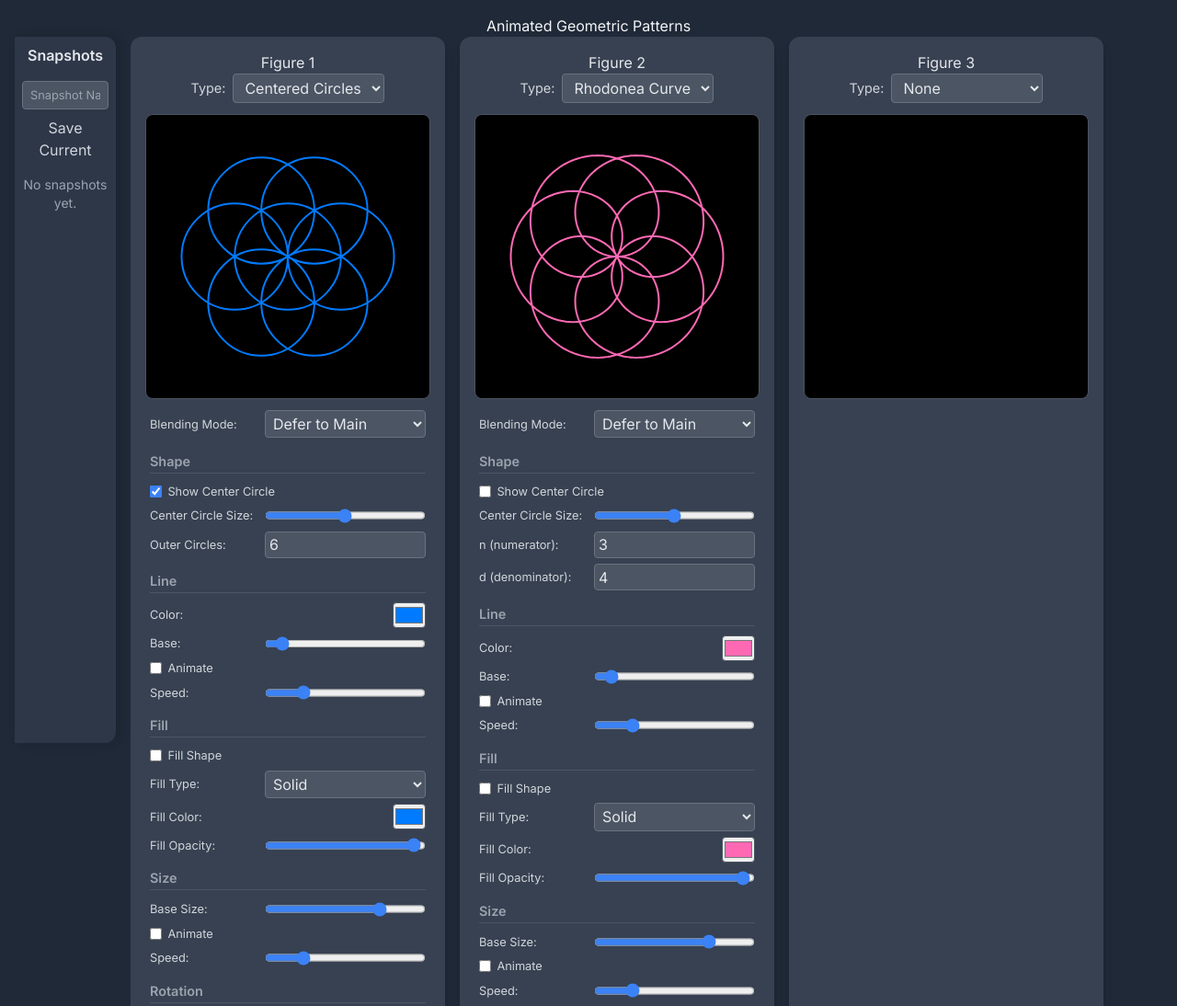
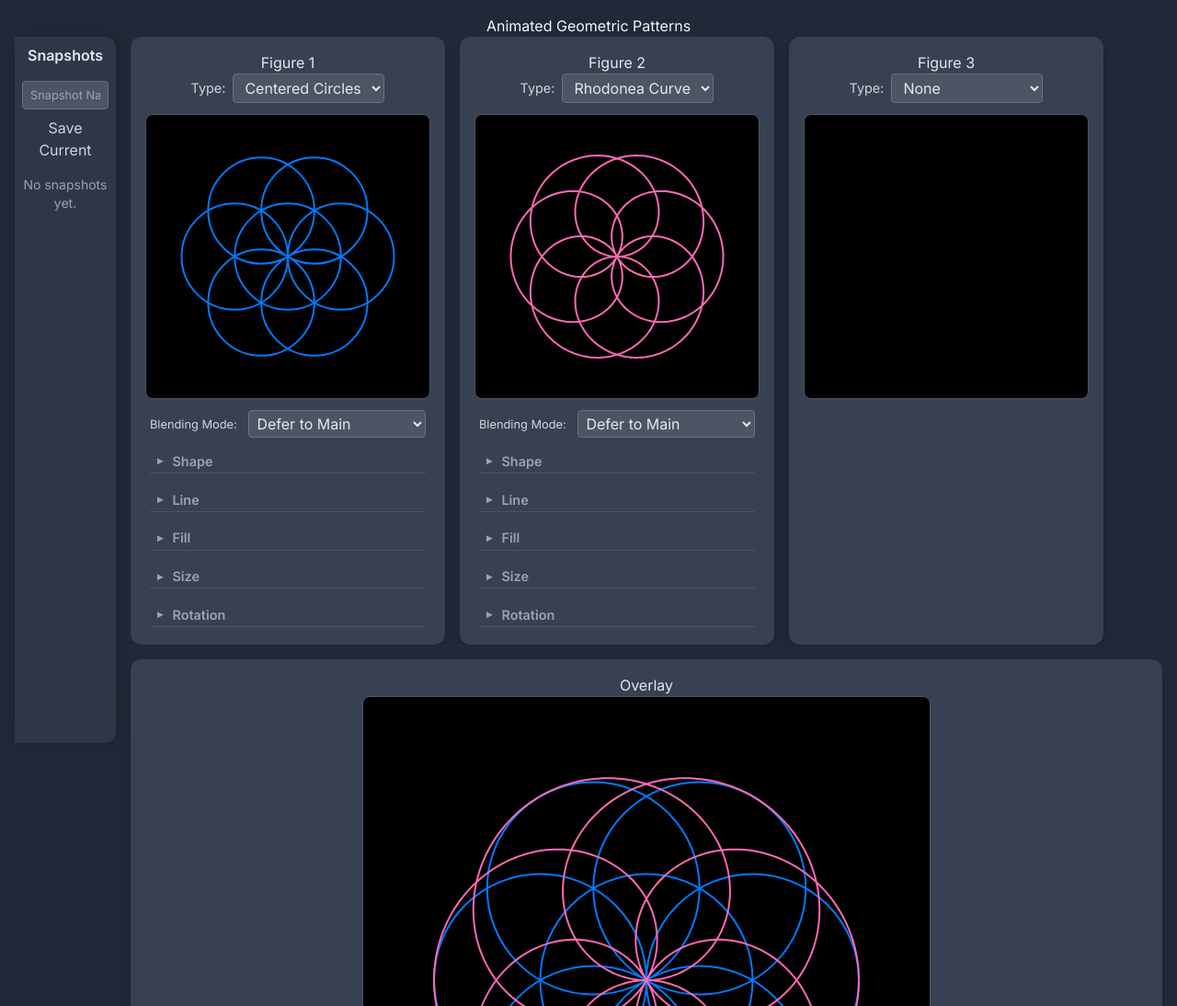
Before and after one commit to GreggHelt2/genometry-synthesizer, a plain HTML site: page prototypes/Radial_Genometry_Explorer.html in a window 1280 px wide. Shown: the top 1094 px of the page at 92% size. Drawn offline with nearby package versions, Linux system fonts and the light colour scheme.

Commit message:
Adding more features.........

```diff
--- a/prototypes/Radial_Genometry_Explorer.html
+++ b/prototypes/Radial_Genometry_Explorer.html
@@ -259,7 +259,7 @@
         .controls input[type="checkbox"] {
              accent-color: #3b82f6;
         }
-        .controls h4 {
+        .controls .accordion-header { /* Modified for accordion trigger */
             grid-column: span 2;
             font-size: 0.9rem;
             font-weight: 600;
@@ -268,7 +268,43 @@
             margin-bottom: 0.2rem;
             border-bottom: 1px solid #4b5563;
             padding-bottom: 0.1rem;
-        }
+            cursor: pointer;
+            transition: background-color 0.2s;
+            position: relative; /* For arrow positioning */
+            padding-left: 1.7em; /* Space for arrow */
+            user-select: none; /* Prevent text selection on click */
+        }
+        .controls .accordion-header::before {
+            content: '►'; /* Collapsed state arrow */
+            position: absolute;
+            left: 0.5em;
+            top: 50%;
+            transform: translateY(-50%);
+            transition: transform 0.2s ease-in-out;
+            font-size: 0.8em;
+        }
+        .controls .accordion-header.active::before {
+            content: '▼'; /* Expanded state arrow */
+        }
+        .controls .accordion-header:hover {
+             background-color: #4b5563; /* Tailwind gray-600 for hover */
+        }
+
+        .accordion-content {
+            display: none; /* Initially hidden */
+            grid-column: span 2; /* Span across both columns of the parent .controls grid */
+            /* The grid properties for children are now set directly on this panel */
+            grid-template-columns: auto 1fr;
+            gap: 0.4rem 0.8rem;
+            align-items: center;
+            width: 100%;
+            padding-top: 0.5rem;
+        }
+        .accordion-content.active {
+            display: grid; /* Show with grid layout */
+        }
+
+
         .slider-value-wrapper {
             position: relative;
             width: 100%;
@@ -692,9 +728,12 @@
             return button;
         }
 
-        function createSubheading(text) {
+        function createSubheading(text, isAccordionHeader = false) { // Added isAccordionHeader flag
             const h4 = document.createElement('h4');
             h4.textContent = text;
+            if (isAccordionHeader) {
+                h4.classList.add('accordion-header');
+            }
             return h4;
         }
 
@@ -727,50 +766,80 @@
 
             if (figureType === 'none' || !params) return;
 
+            // Helper function to create an accordion section
+            function createAccordionSection(title, controlsArray, isInitiallyOpen = false) {
+                const header = createSubheading(title, true); // Add class for accordion header
+                const panel = document.createElement('div');
+                panel.className = 'accordion-content';
+                if (isInitiallyOpen) {
+                    header.classList.add('active');
+                    panel.classList.add('active');
+                }
+
+                controlsArray.forEach(controlWrapper => {
+                    if (controlWrapper.label && controlWrapper.id) {
+                         panel.appendChild(createLabel(controlWrapper.id, controlWrapper.label));
+                         panel.appendChild(controlWrapper.element);
+                    } else {
+                        if (controlWrapper.element.classList.contains('checkbox-container') || controlWrapper.element.tagName === 'BUTTON' || controlWrapper.element.id.includes('choosePresetContainer')) {
+                             controlWrapper.element.style.gridColumn = 'span 2';
+                        }
+                        panel.appendChild(controlWrapper.element);
+                    }
+                });
+
+                header.addEventListener('click', () => {
+                    header.classList.toggle('active');
+                    panel.classList.toggle('active');
+
+                    if (panel.classList.contains('active')) {
+                        panel.querySelectorAll('input[type="range"]').forEach(slider => {
+                            updateSliderOutputPosition(slider);
+                        });
+                    }
+                });
+                controlsDiv.appendChild(header);
+                controlsDiv.appendChild(panel);
+            }
+
             // Blending Mode (Top-level general setting for the figure)
             controlsDiv.appendChild(createLabel(`figure${figureIndex+1}-blendingMode`, 'Blending Mode:'));
             controlsDiv.appendChild(createSelect(`figure${figureIndex+1}-blendingMode`, blendingModeOptions, params.blendingMode));
 
             // --- Shape Section ---
-            controlsDiv.appendChild(createSubheading('Shape')); // RENAMED
+            const shapeControlsArray = [];
             if (figureType === 'centeredCircles' || figureType === 'rhodoneaCurve') {
-                 controlsDiv.appendChild(createCheckbox(`figure${figureIndex+1}-toggleCenterCircle`, 'Show Center Circle', params.showCenterCircle));
-                 controlsDiv.appendChild(createLabel(`figure${figureIndex+1}-centerRadiusPercent`, 'Center Circle Size:'));
-                 controlsDiv.appendChild(createRangeInput(`figure${figureIndex+1}-centerRadiusPercent`, 0, 100, params.centerRadiusPercent, 1));
+                shapeControlsArray.push({ element: createCheckbox(`figure${figureIndex+1}-toggleCenterCircle`, 'Show Center Circle', params.showCenterCircle) });
+                shapeControlsArray.push({ label: `figure${figureIndex+1}-centerRadiusPercent`, id: `figure${figureIndex+1}-centerRadiusPercent`, element: createRangeInput(`figure${figureIndex+1}-centerRadiusPercent`, 0, 100, params.centerRadiusPercent, 1) });
             }
             if (figureType === 'centeredCircles') {
-                controlsDiv.appendChild(createLabel(`figure${figureIndex+1}-numOuterCircles`, 'Outer Circles:'));
-                controlsDiv.appendChild(createNumberInput(`figure${figureIndex+1}-numOuterCircles`, 2, 24, params.numOuterCircles, 1));
+                shapeControlsArray.push({ label: `figure${figureIndex+1}-numOuterCircles`, id: `figure${figureIndex+1}-numOuterCircles`, element: createNumberInput(`figure${figureIndex+1}-numOuterCircles`, 2, 24, params.numOuterCircles, 1) });
             } else if (figureType === 'rhodoneaCurve') {
-                controlsDiv.appendChild(createLabel(`figure${figureIndex+1}-n`, 'n (numerator):'));
-                controlsDiv.appendChild(createNumberInput(`figure${figureIndex+1}-n`, 1, 100, params.n, 1));
-                controlsDiv.appendChild(createLabel(`figure${figureIndex+1}-d`, 'd (denominator):'));
-                controlsDiv.appendChild(createNumberInput(`figure${figureIndex+1}-d`, 1, 100, params.d, 1));
+                shapeControlsArray.push({ label: `figure${figureIndex+1}-n`, id: `figure${figureIndex+1}-n`, element: createNumberInput(`figure${figureIndex+1}-n`, 1, 100, params.n, 1) });
+                shapeControlsArray.push({ label: `figure${figureIndex+1}-d`, id: `figure${figureIndex+1}-d`, element: createNumberInput(`figure${figureIndex+1}-d`, 1, 100, params.d, 1) });
             } else if (figureType === 'epitrochoid' || figureType === 'hypotrochoid') {
-                controlsDiv.appendChild(createLabel(`figure${figureIndex+1}-R`, 'R (Fixed Circle):'));
-                controlsDiv.appendChild(createRangeInput(`figure${figureIndex+1}-R`, 1, 100, params.R, 1));
-                controlsDiv.appendChild(createLabel(`figure${figureIndex+1}-r`, 'r (Rolling Circle):'));
-                controlsDiv.appendChild(createRangeInput(`figure${figureIndex+1}-r`, 1, 100, params.r, 1));
-                controlsDiv.appendChild(createLabel(`figure${figureIndex+1}-d_param`, 'd (Distance):'));
-                controlsDiv.appendChild(createRangeInput(`figure${figureIndex+1}-d_param`, 1, 150, params.d_param, 1));
-            }
+                shapeControlsArray.push({ label: `figure${figureIndex+1}-R`, id: `figure${figureIndex+1}-R`, element: createRangeInput(`figure${figureIndex+1}-R`, 1, 100, params.R, 1) });
+                shapeControlsArray.push({ label: `figure${figureIndex+1}-r`, id: `figure${figureIndex+1}-r`, element: createRangeInput(`figure${figureIndex+1}-r`, 1, 100, params.r, 1) });
+                shapeControlsArray.push({ label: `figure${figureIndex+1}-d_param`, id: `figure${figureIndex+1}-d_param`, element: createRangeInput(`figure${figureIndex+1}-d_param`, 1, 150, params.d_param, 1) });
+            }
+            if (shapeControlsArray.length > 0) createAccordionSection('Shape', shapeControlsArray);
+
 
             // --- Line Section ---
-            controlsDiv.appendChild(createSubheading('Line')); // RENAMED
-            controlsDiv.appendChild(createLabel(`figure${figureIndex+1}-color`, 'Color:')); // MOVED HERE
-            controlsDiv.appendChild(createColorInput(`figure${figureIndex+1}-color`, params.color)); // MOVED HERE
-            controlsDiv.appendChild(createLabel(`figure${figureIndex+1}-baseLineWidth`, 'Base:'));
-            controlsDiv.appendChild(createRangeInput(`figure${figureIndex+1}-baseLineWidth`, 0.5, 40, params.baseLineWidth, 0.1));
-            controlsDiv.appendChild(createCheckbox(`figure${figureIndex+1}-animateLineWidth`, 'Animate', params.animateLineWidth));
-            controlsDiv.appendChild(createLabel(`figure${figureIndex+1}-lineWidthAnimationSpeed`, 'Speed:'));
-            controlsDiv.appendChild(createRangeInput(`figure${figureIndex+1}-lineWidthAnimationSpeed`, 0.01, 1, params.lineWidthAnimationSpeed, 0.01));
+            const lineControlsArray = [
+                { label: `figure${figureIndex+1}-color`, id: `figure${figureIndex+1}-color`, element: createColorInput(`figure${figureIndex+1}-color`, params.color) },
+                { label: `figure${figureIndex+1}-baseLineWidth`, id: `figure${figureIndex+1}-baseLineWidth`, element: createRangeInput(`figure${figureIndex+1}-baseLineWidth`, 0.5, 40, params.baseLineWidth, 0.1) },
+                { element: createCheckbox(`figure${figureIndex+1}-animateLineWidth`, 'Animate', params.animateLineWidth) },
+                { label: `figure${figureIndex+1}-lineWidthAnimationSpeed`, id: `figure${figureIndex+1}-lineWidthAnimationSpeed`, element: createRangeInput(`figure${figureIndex+1}-lineWidthAnimationSpeed`, 0.01, 1, params.lineWidthAnimationSpeed, 0.01) }
+            ];
+            createAccordionSection('Line', lineControlsArray);
 
             // --- Fill Section ---
             if (figureType === 'rhodoneaCurve' || figureType === 'epitrochoid' || figureType === 'hypotrochoid' || figureType === 'centeredCircles') {
-                controlsDiv.appendChild(createSubheading('Fill')); // RENAMED
-                controlsDiv.appendChild(createCheckbox(`figure${figureIndex+1}-fillLoops`, 'Fill Shape', params.fillLoops));
-                controlsDiv.appendChild(createLabel(`figure${figureIndex+1}-fillType`, 'Fill Type:'));
-                controlsDiv.appendChild(createSelect(`figure${figureIndex+1}-fillType`, fillTypeOptions, params.fillType));
+                const fillControlsArray = [
+                    { element: createCheckbox(`figure${figureIndex+1}-fillLoops`, 'Fill Shape', params.fillLoops) },
+                    { label: `figure${figureIndex+1}-fillType`, id: `figure${figureIndex+1}-fillType`, element: createSelect(`figure${figureIndex+1}-fillType`, fillTypeOptions, params.fillType) }
+                ];
 
                 const choosePresetButtonContainer = document.createElement('div');
                 choosePresetButtonContainer.id = `figure${figureIndex + 1}-choosePresetContainer`;
@@ -782,51 +851,40 @@
                     gradientSidebarElem.classList.add('visible');
                 });
                 choosePresetButtonContainer.appendChild(choosePresetButton);
-                controlsDiv.appendChild(choosePresetButtonContainer);
+                fillControlsArray.push({element: choosePresetButtonContainer});
 
                 const presetSelect = createSelect(`figure${figureIndex+1}-presetGradient`, presetGradients.map(g => ({ value: g.id, text: g.name })), params.presetGradient);
-                presetSelect.style.display = 'none'; // Hidden, used internally
-                controlsDiv.appendChild(presetSelect);
-
-                const fillColor1Label = createLabel(`figure${figureIndex+1}-fillColor1`, 'Fill Color 1:');
-                const fillColor1Input = createColorInput(`figure${figureIndex+1}-fillColor1`, params.fillColor1);
-                controlsDiv.appendChild(fillColor1Label);
-                controlsDiv.appendChild(fillColor1Input);
-
-                const fillColor2Label = createLabel(`figure${figureIndex+1}-fillColor2`, 'Fill Color 2:');
-                const fillColor2Input = createColorInput(`figure${figureIndex+1}-fillColor2`, params.fillColor2);
-                controlsDiv.appendChild(fillColor2Label);
-                controlsDiv.appendChild(fillColor2Input);
-
-                controlsDiv.appendChild(createLabel(`figure${figureIndex+1}-fillOpacity`, 'Fill Opacity:'));
-                controlsDiv.appendChild(createRangeInput(`figure${figureIndex+1}-fillOpacity`, 0, 1, params.fillOpacity, 0.01));
+                presetSelect.style.display = 'none';
+                fillControlsArray.push({element: presetSelect});
+
+                fillControlsArray.push({ label: `figure${figureIndex+1}-fillColor1`, id: `figure${figureIndex+1}-fillColor1`, element: createColorInput(`figure${figureIndex+1}-fillColor1`, params.fillColor1) });
+                fillControlsArray.push({ label: `figure${figureIndex+1}-fillColor2`, id: `figure${figureIndex+1}-fillColor2`, element: createColorInput(`figure${figureIndex+1}-fillColor2`, params.fillColor2) });
+                fillControlsArray.push({ label: `figure${figureIndex+1}-fillOpacity`, id: `figure${figureIndex+1}-fillOpacity`, element: createRangeInput(`figure${figureIndex+1}-fillOpacity`, 0, 1, params.fillOpacity, 0.01) });
+
+                createAccordionSection('Fill', fillControlsArray);
+                updateFigureFillControlsVisibility(figureIndex);
             }
 
             // --- Size Section ---
-            controlsDiv.appendChild(createSubheading('Size'));
-            controlsDiv.appendChild(createLabel(`figure${figureIndex+1}-baseSizePercent`, 'Base Size:'));
-            controlsDiv.appendChild(createRangeInput(`figure${figureIndex+1}-baseSizePercent`, 0, 100, params.baseSizePercent, 1));
-            controlsDiv.appendChild(createCheckbox(`figure${figureIndex+1}-animateSize`, 'Animate', params.animateSize));
-            controlsDiv.appendChild(createLabel(`figure${figureIndex+1}-sizeAnimationSpeed`, 'Speed:'));
-            controlsDiv.appendChild(createRangeInput(`figure${figureIndex+1}-sizeAnimationSpeed`, 0.01, 1, params.sizeAnimationSpeed, 0.01));
+            const sizeControlsArray = [
+                { label: `figure${figureIndex+1}-baseSizePercent`, id: `figure${figureIndex+1}-baseSizePercent`, element: createRangeInput(`figure${figureIndex+1}-baseSizePercent`, 0, 100, params.baseSizePercent, 1) },
+                { element: createCheckbox(`figure${figureIndex+1}-animateSize`, 'Animate', params.animateSize) },
+                { label: `figure${figureIndex+1}-sizeAnimationSpeed`, id: `figure${figureIndex+1}-sizeAnimationSpeed`, element: createRangeInput(`figure${figureIndex+1}-sizeAnimationSpeed`, 0.01, 1, params.sizeAnimationSpeed, 0.01) }
+            ];
+            createAccordionSection('Size', sizeControlsArray);
 
             // --- Rotation Section ---
-            controlsDiv.appendChild(createSubheading('Rotation'));
-            controlsDiv.appendChild(createLabel(`figure${figureIndex+1}-baseRotation`, 'Degrees:'));
-            controlsDiv.appendChild(createRangeInput(`figure${figureIndex+1}-baseRotation`, 0, 360, params.baseRotation / (Math.PI / 180), 1));
-            controlsDiv.appendChild(createCheckbox(`figure${figureIndex+1}-animateRotation`, 'Animate', params.animateRotation));
-            controlsDiv.appendChild(createCheckbox(`figure${figureIndex+1}-reverseRotation`, 'Reverse', params.reverseRotation));
-            controlsDiv.appendChild(createLabel(`figure${figureIndex+1}-rotationSpeed`, 'Speed:'));
-            controlsDiv.appendChild(createRangeInput(`figure${figureIndex+1}-rotationSpeed`, 0.01, 1, params.rotationSpeed, 0.01));
-
-            if (figureType === 'rhodoneaCurve' || figureType === 'epitrochoid' || figureType === 'hypotrochoid' || figureType === 'centeredCircles') {
-                updateFigureFillControlsVisibility(figureIndex);
-            }
+            const rotationControlsArray = [
+                { label: `figure${figureIndex+1}-baseRotation`, id: `figure${figureIndex+1}-baseRotation`, element: createRangeInput(`figure${figureIndex+1}-baseRotation`, 0, 360, params.baseRotation / (Math.PI / 180), 1) },
+                { element: createCheckbox(`figure${figureIndex+1}-animateRotation`, 'Animate', params.animateRotation) },
+                { element: createCheckbox(`figure${figureIndex+1}-reverseRotation`, 'Reverse', params.reverseRotation) },
+                { label: `figure${figureIndex+1}-rotationSpeed`, id: `figure${figureIndex+1}-rotationSpeed`, element: createRangeInput(`figure${figureIndex+1}-rotationSpeed`, 0.01, 1, params.rotationSpeed, 0.01) }
+            ];
+            createAccordionSection('Rotation', rotationControlsArray);
 
             addEventListenersToControls(figureIndex);
-            // Ensure slider outputs are updated after DOM elements are created and values set
             setTimeout(() => {
-                controlsDiv.querySelectorAll('input[type="range"]').forEach(updateSliderOutputPosition);
+                controlsDiv.querySelectorAll('.accordion-content.active input[type="range"]').forEach(updateSliderOutputPosition);
             }, 0);
         }
 
```
